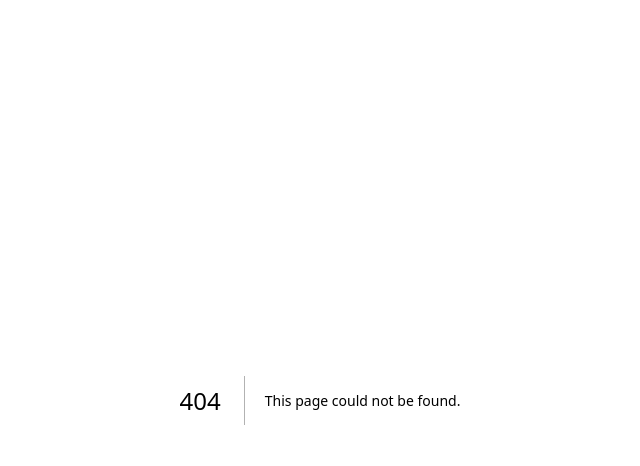
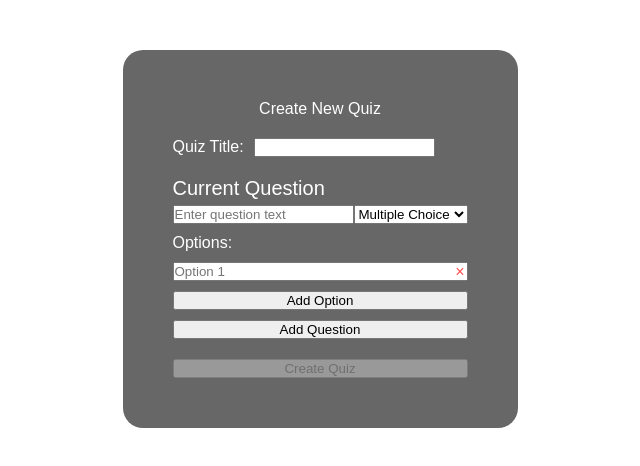
Before and after one commit to SaintSlavone/quiz_builder, a Next.js app in the folder frontend/: page /create in a window 1280 px wide. Before the commit this address had no page. Shown: the top 466 px of the page, without its empty margins (320-960 px from the left). Built offline with nearby package versions, Linux system fonts and the light colour scheme.

Commit message:
create page finish

```diff
--- /dev/null
+++ b/frontend/src/app/create/Adaptations.scss
@@ -0,0 +1,7 @@
+@media screen and (max-width: 400px) {
+
+  .quiz-container-create{
+    padding: 20px;
+  }
+
+}
--- /dev/null
+++ b/frontend/src/app/create/CreationPage.scss
@@ -0,0 +1,100 @@
+.quiz-container-create{
+
+  background-color: #676767;
+  display: flex;
+  flex-direction: column;
+  align-items: center;
+  justify-content: center;
+  width: max-content;
+  padding: 50px;
+  margin: 50px auto;
+  border-radius: 20px;
+  color: #fff;
+  gap: 20px;
+
+  .quiz-form{
+
+    display: flex;
+    flex-direction: column;
+    gap: 20px;
+
+    .quiz-label{
+
+      display: flex;
+      gap: 10px;
+    }
+
+    .question-box{
+      display: flex;
+      flex-direction: column;
+      gap: 5px;
+
+      .question-box-title{
+
+        font-size: 20px;
+      }
+
+      .questions-list{
+
+        position: relative;
+
+        .question-item{
+
+          .question-item-content{
+
+            display: flex;
+            justify-content: space-between;
+            align-items: flex-start;
+
+            .delete-question-button{
+
+              background: none;
+              border: none;
+              font-size: 16px;
+              color: #ff4d4d;
+            }
+          }
+        }
+      }
+
+      .question-inputs{
+        display: flex;
+        flex-direction: column;
+        gap: 10px;
+
+        .options-container{
+          display: flex;
+          flex-direction: column;
+          gap: 10px;
+
+          .options-list{
+
+            display: flex;
+            flex-direction: column;
+            gap: 5px;
+
+            .option-input-container{
+
+              .quiz-input{
+
+                width: 100%;
+                box-sizing: border-box;
+              }
+
+              .delete-option-button{
+                position: absolute;
+                right: 3px;
+                top: 50%;
+                transform: translateY(-50%);
+                background: none;
+                border: none;
+                color: #ff4d4d;
+                font-size: 16px;
+              }
+            }
+          }
+        }
+      }
+    }
+  }
+}
--- /dev/null
+++ b/frontend/src/app/create/page.jsx
@@ -0,0 +1,262 @@
+'use client';
+import { useState } from 'react';
+import { useRouter } from 'next/navigation';
+import { createQuiz } from '@/utils/api';
+import './CreationPage.scss';
+import "./Adaptations.scss";
+
+export default function CreateQuiz() {
+  const router = useRouter();
+  const [title, setTitle] = useState('');
+  const [questions, setQuestions] = useState([]);
+  const [currentQuestion, setCurrentQuestion] = useState({
+    question_text: '',
+    question_type: 'checkbox',
+    options: ['']
+  });
+
+  const addQuestion = () => {
+    if (!currentQuestion.question_text) {
+      alert('Please enter question text');
+      return;
+    }
+
+    if (currentQuestion.question_type === 'checkbox') {
+      const validOptions = currentQuestion.options.filter(opt => opt.trim() !== '');
+      if (validOptions.length < 2) {
+        alert('Checkbox questions require at least 2 options');
+        return;
+      }
+    }
+
+    setQuestions([...questions, currentQuestion]);
+    setCurrentQuestion({
+      question_text: '',
+      question_type: 'checkbox',
+      options: ['']
+    });
+  };
+
+  const addOption = () => {
+
+    const lastOption = currentQuestion.options[currentQuestion.options.length - 1];
+    if (!lastOption.trim()) {
+      alert('Please fill in the current option before adding a new one');
+      return;
+    }
+
+    setCurrentQuestion({
+      ...currentQuestion,
+      options: [...currentQuestion.options, '']
+    });
+  };
+
+  const updateOption = (index, value) => {
+    const newOptions = [...currentQuestion.options];
+    newOptions[index] = value;
+    setCurrentQuestion({
+      ...currentQuestion,
+      options: newOptions
+    });
+  };
+
+  const deleteOption = (index) => {
+    if (currentQuestion.options.length <= 1) {
+      alert('You must have at least one option');
+      return;
+    }
+    const newOptions = currentQuestion.options.filter((_, i) => i !== index);
+    setCurrentQuestion({
+      ...currentQuestion,
+      options: newOptions
+    });
+  };
+
+  const deleteQuestion = (index) => {
+    const newQuestions = questions.filter((_, i) => i !== index);
+    setQuestions(newQuestions);
+  };
+
+  const handleSubmit = async (e) => {
+    e.preventDefault();
+
+    if (!title || questions.length === 0) {
+      alert('Please add a title and at least one question');
+      return;
+    }
+
+    try {
+
+      const invalidQuestion = questions.find(q =>
+        q.question_type === 'checkbox' &&
+        q.options.filter(opt => opt.trim() !== '').length < 2
+      );
+
+      if (invalidQuestion) {
+        alert(`Question "${invalidQuestion.question_text}" must have at least 2 options`);
+        return;
+      }
+
+      const cleanQuestions = questions.map(q => ({
+        question_text: q.question_text,
+        question_type: q.question_type,
+        options: q.question_type === 'checkbox' ?
+          q.options.filter(opt => opt.trim() !== '') :
+          null
+      }));
+
+      const payload = {
+        title: title.trim(),
+        questions: cleanQuestions
+      };
+
+      const data = await createQuiz(payload);
+
+      if (!data) {
+        throw new Error('Failed to create quiz');
+      }
+
+      if (data.success) {
+        router.push('/');
+      }
+    } catch (error) {
+      console.error('Error creating quiz:', error);
+      alert(error.message || 'Failed to create quiz. Please try again.');
+    }
+  };
+
+  return (
+    <div className="quiz-container-create">
+      <span className="quiz-title">Create New Quiz</span>
+
+      <form onSubmit={handleSubmit} className="quiz-form">
+
+        <label className="quiz-label">
+          Quiz Title:
+          <input
+            type="text"
+            value={title}
+            onChange={(e) => setTitle(e.target.value)}
+            className="quiz-input"
+            required
+          />
+        </label>
+
+        <div className="question-box">
+          <span className="question-box-title">Current Question</span>
+          <div className="question-inputs">
+            <div className="question-title">
+              <input
+                type="text"
+                value={currentQuestion.question_text}
+                onChange={(e) => setCurrentQuestion({
+                  ...currentQuestion,
+                  question_text: e.target.value
+                })}
+                placeholder="Enter question text"
+                className="quiz-input"
+              />
+              <select
+                value={currentQuestion.question_type}
+                onChange={(e) => setCurrentQuestion({
+                  ...currentQuestion,
+                  question_type: e.target.value
+                })}
+                className="quiz-select"
+              >
+                <option value="checkbox">Multiple Choice</option>
+                <option value="boolean">True/False</option>
+                <option value="input">Text Answer</option>
+              </select>
+            </div>
+
+            {currentQuestion.question_type === 'checkbox' && (
+              <div className="options-container">
+                <span>Options:</span>
+                <div className="options-list">
+                  {currentQuestion.options.map((option, index) => (
+                    <div key={index} className="option-input-container" style={{ position: 'relative' }}>
+                      <input
+                        type="text"
+                        value={option}
+                        onChange={(e) => updateOption(index, e.target.value)}
+                        placeholder={`Option ${index + 1}`}
+                        className="quiz-input"
+                      />
+                      <button
+                        type="button"
+                        onClick={() => deleteOption(index)}
+                        className="delete-option-button"
+                      >
+                        ×
+                      </button>
+                    </div>
+                  ))}
+                </div>
+                <button
+                  type="button"
+                  onClick={addOption}
+                  className="secondary-button"
+                >
+                  Add Option
+                </button>
+              </div>
+            )}
+
+            <button
+              type="button"
+              onClick={addQuestion}
+              className="primary-button"
+            >
+              Add Question
+            </button>
+          </div>
+        </div>
+
+        {questions.length > 0 && (
+          <div className="question-box">
+            <h2 className="question-box-title">Added Questions:</h2>
+            <ul className="questions-list">
+              {questions.map((q, index) => (
+                <li
+                  key={index}
+                  className='question-item'
+                >
+                  <div
+                    className='question-item-content'
+                  >
+                    <div className='question-info'>
+                      {q.question_text} ({q.question_type})
+                      {q.options && q.options.length > 0 && (
+                        <ul className="options-list">
+                          {q.options.map((opt, i) => (
+                            <li key={i}>{opt}</li>
+                          ))}
+                        </ul>
+                      )}
+                    </div>
+                    <button
+                      type="button"
+                      onClick={() => deleteQuestion(index)}
+                      className="delete-question-button"
+                    >
+                      ×
+                    </button>
+                  </div>
+                </li>
+              ))}
+            </ul>
+          </div>
+        )}
+
+        <button
+          type="submit"
+          className="submit-button"
+          disabled={!title || questions.length === 0}
+        >
+          Create Quiz
+        </button>
+      </form>
+    </div>
+  );
+}
```
